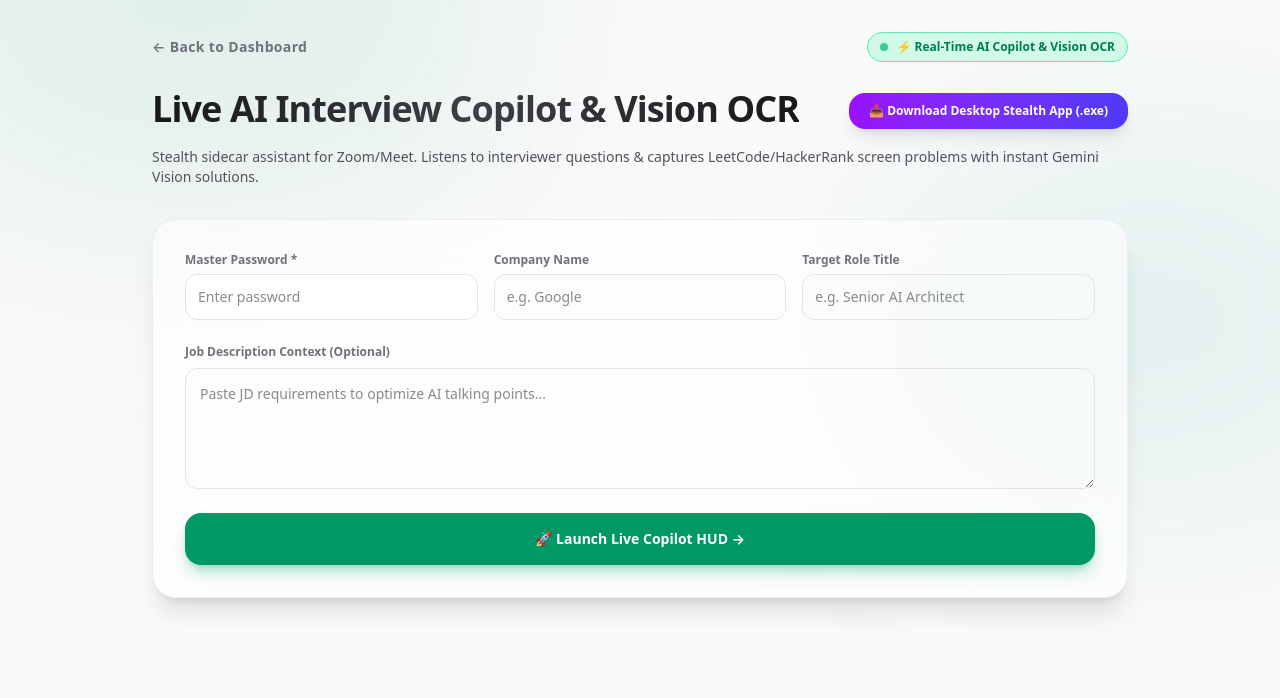
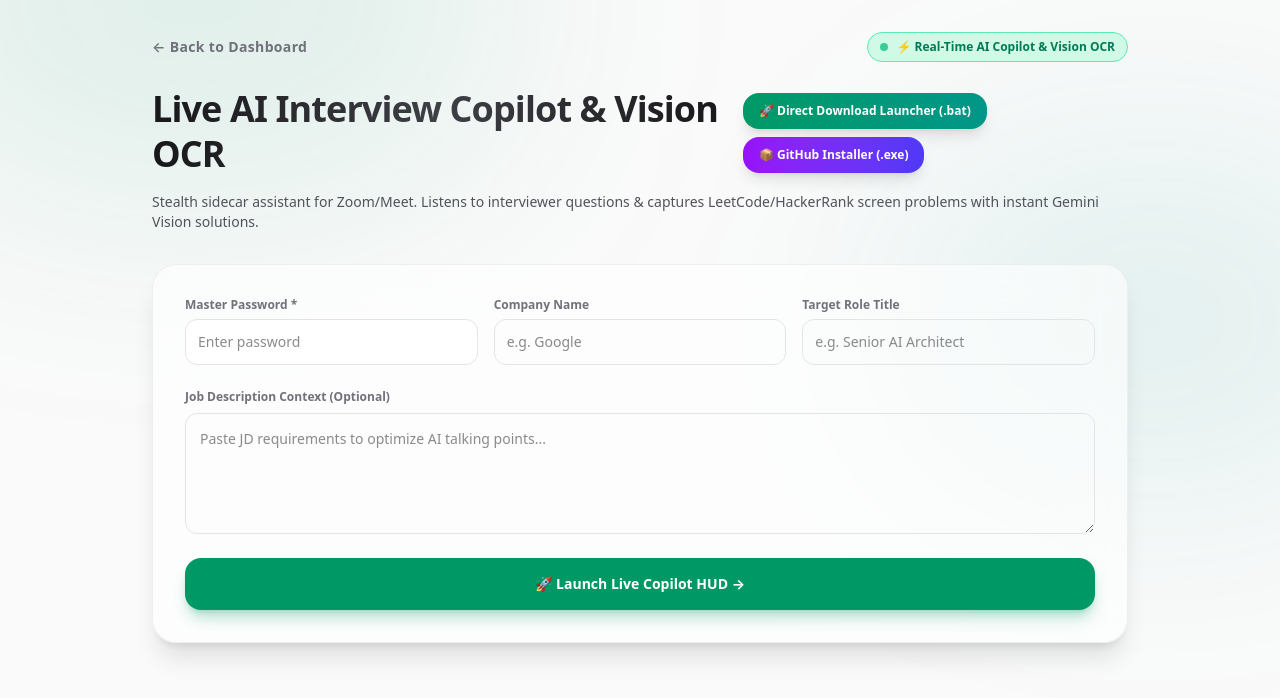
Before and after one commit to haidar180202/my-agent, a Next.js app: page /copilot in a window 1280 px wide. Shown: the top 698 px of the page. Built offline with nearby package versions, Linux system fonts and the light colour scheme.

Commit message:
feat(copilot): add direct web download for run_copilot.bat and transparent GitHub release installer link

```diff
--- a/src/app/copilot/page.tsx
+++ b/src/app/copilot/page.tsx
@@ -739,16 +739,25 @@ export default function CopilotPage() {
                     Live AI Interview Copilot &amp; Vision OCR
                   </h1>
 
-                  {/* Download Desktop App Button (Visible on Web Vercel Deployment) */}
+                  {/* Download Desktop App Buttons (Visible on Web Vercel Deployment) */}
                   {!isDesktopMode && (
+                    <div className="flex flex-wrap items-center gap-2 self-start sm:self-auto">
+                      <a
+                        href="/downloads/run_copilot.bat"
+                        download="run_copilot.bat"
+                        className="px-4 py-2.5 rounded-2xl bg-gradient-to-r from-emerald-600 to-teal-600 hover:from-emerald-700 hover:to-teal-700 text-white font-extrabold text-xs cursor-pointer shadow-lg transition-all flex items-center justify-center gap-1.5"
+                      >
+                        <span>🚀 Direct Download Launcher (.bat)</span>
+                      </a>
                       <a
                         href="https://github.com/haidar180202/my-agent/releases"
                         target="_blank"
                         rel="noopener noreferrer"
-                      className="px-5 py-2.5 rounded-2xl bg-gradient-to-r from-purple-600 to-indigo-600 hover:from-purple-700 hover:to-indigo-700 text-white font-extrabold text-xs cursor-pointer shadow-lg transition-all flex items-center justify-center gap-2 self-start sm:self-auto"
+                        className="px-4 py-2.5 rounded-2xl bg-gradient-to-r from-purple-600 to-indigo-600 hover:from-purple-700 hover:to-indigo-700 text-white font-extrabold text-xs cursor-pointer shadow-lg transition-all flex items-center justify-center gap-1.5"
                       >
-                      <span>📥 Download Desktop Stealth App (.exe)</span>
+                        <span>📦 GitHub Installer (.exe)</span>
                       </a>
+                    </div>
                   )}
 
                   {/* Desktop Mode Active Badge */}
```
Also changed, not shown: 1 other file (tests, documents, lock files or other folders). Lines whose indentation alone changed are shown as unchanged.
